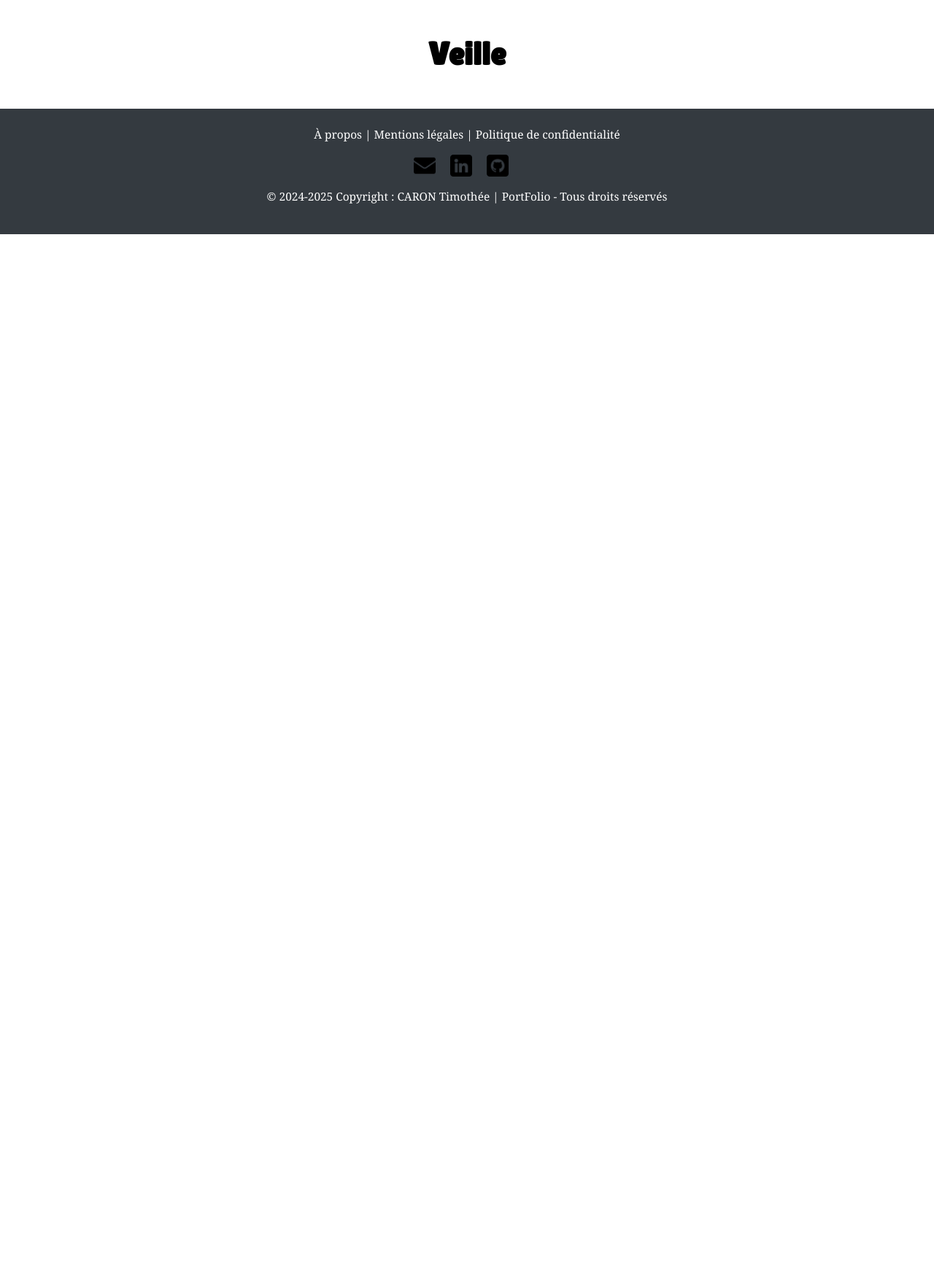
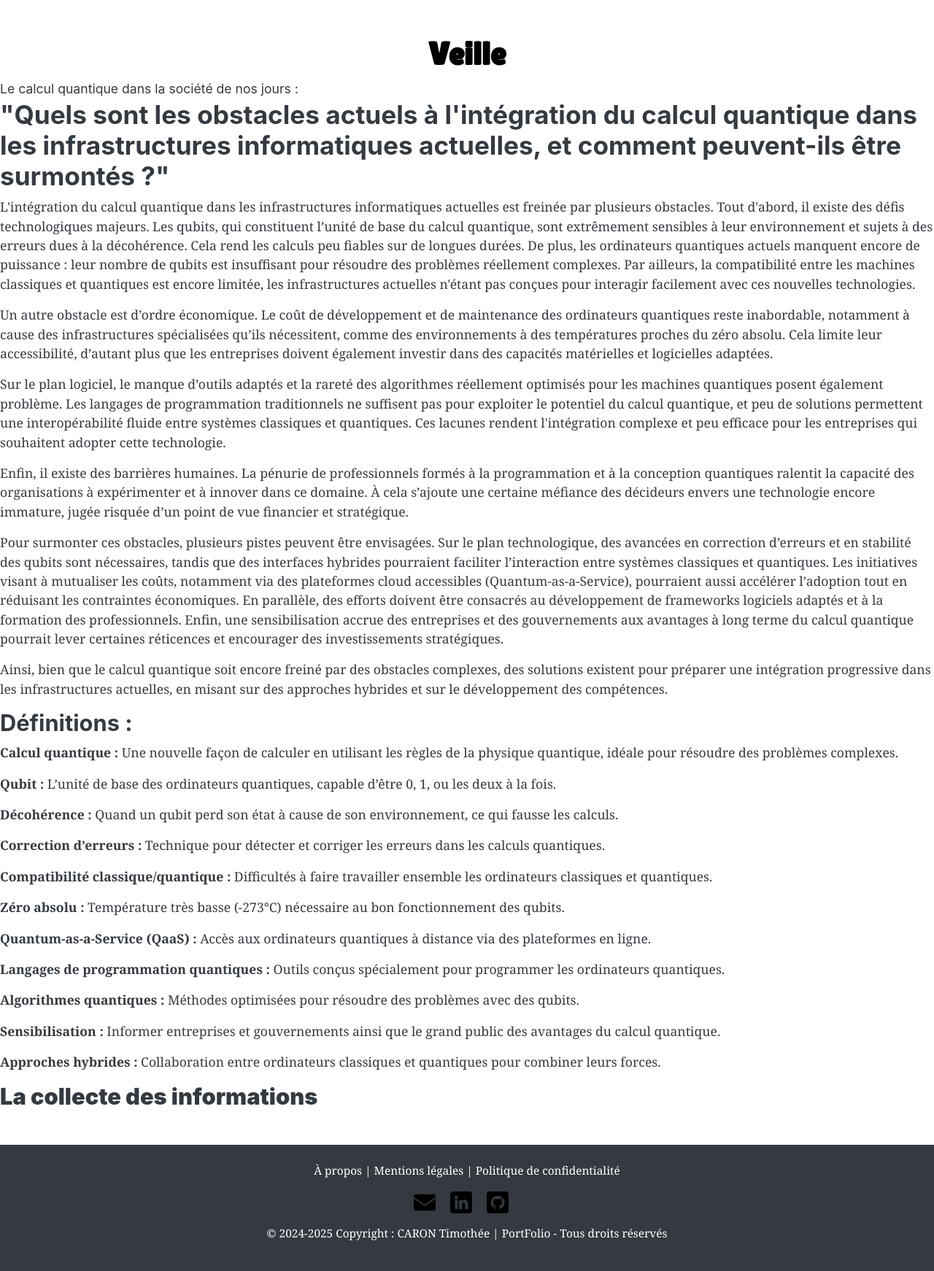
Before and after one commit to timotheecaronepsi/portfolio, a Symfony app: template templates/veille/veille.html.twig in a window 1280 px wide. Shown: the part 107-1849 px from the top of the page at 73% size. Before the commit the page ends 428 px from the top, so only its background shows below. Run offline with Twig, Linux system fonts and the light colour scheme; the template is opened without the code that fills it, so the values that code supplies are empty; some libraries are stand-ins or nearby versions.

Commit message:
Ajout de dans Veille

```diff
--- a/templates/veille/veille.html.twig
+++ b/templates/veille/veille.html.twig
@@ -8,4 +8,54 @@
 {% endblock %}
 {% block body %}
 	<h1 class="text-center mt-4 pt-4 display-1 fw-bold lilita fs-1 nc">Veille</h1>
+	<span class="phrase_accroche">Le calcul quantique dans la société de nos jours :</span>
+	<h2 class="question_veille">"Quels sont les obstacles actuels à l'intégration du calcul quantique dans les infrastructures informatiques actuelles, et comment peuvent-ils être surmontés ?"</h2>
+	<div class="div_texte_veille">
+		<p>L'intégration du calcul quantique dans les infrastructures informatiques actuelles est freinée par plusieurs obstacles. Tout d'abord, il existe des défis technologiques majeurs. Les qubits, qui constituent l’unité de base du calcul quantique, sont extrêmement sensibles à leur environnement et sujets à des erreurs dues à la décohérence. Cela rend les calculs peu fiables sur de longues durées. De plus, les ordinateurs quantiques actuels manquent encore de puissance : leur nombre de qubits est insuffisant pour résoudre des problèmes réellement complexes. Par ailleurs, la compatibilité entre les machines classiques et quantiques est encore limitée, les infrastructures actuelles n'étant pas conçues pour interagir facilement avec ces nouvelles technologies.</p>
+		<p>Un autre obstacle est d’ordre économique. Le coût de développement et de maintenance des ordinateurs quantiques reste inabordable, notamment à cause des infrastructures spécialisées qu’ils nécessitent, comme des environnements à des températures proches du zéro absolu. Cela limite leur accessibilité, d’autant plus que les entreprises doivent également investir dans des capacités matérielles et logicielles adaptées.</p>
+		<p>Sur le plan logiciel, le manque d’outils adaptés et la rareté des algorithmes réellement optimisés pour les machines quantiques posent également problème. Les langages de programmation traditionnels ne suffisent pas pour exploiter le potentiel du calcul quantique, et peu de solutions permettent une interopérabilité fluide entre systèmes classiques et quantiques. Ces lacunes rendent l'intégration complexe et peu efficace pour les entreprises qui souhaitent adopter cette technologie.</p>
+		<p>Enfin, il existe des barrières humaines. La pénurie de professionnels formés à la programmation et à la conception quantiques ralentit la capacité des organisations à expérimenter et à innover dans ce domaine. À cela s’ajoute une certaine méfiance des décideurs envers une technologie encore immature, jugée risquée d’un point de vue financier et stratégique.</p>
+		<p>Pour surmonter ces obstacles, plusieurs pistes peuvent être envisagées. Sur le plan technologique, des avancées en correction d’erreurs et en stabilité des qubits sont nécessaires, tandis que des interfaces hybrides pourraient faciliter l’interaction entre systèmes classiques et quantiques. Les initiatives visant à mutualiser les coûts, notamment via des plateformes cloud accessibles (Quantum-as-a-Service), pourraient aussi accélérer l’adoption tout en réduisant les contraintes économiques. En parallèle, des efforts doivent être consacrés au développement de frameworks logiciels adaptés et à la formation des professionnels. Enfin, une sensibilisation accrue des entreprises et des gouvernements aux avantages à long terme du calcul quantique pourrait lever certaines réticences et encourager des investissements stratégiques.</p>
+		<p>Ainsi, bien que le calcul quantique soit encore freiné par des obstacles complexes, des solutions existent pour préparer une intégration progressive dans les infrastructures actuelles, en misant sur des approches hybrides et sur le développement des compétences.</p>
+	</div>
+	<div class="div_def">
+		<h3 class="titre_def">Définitions :</h3>
+		<p>
+			<strong>Calcul quantique :</strong>
+			Une nouvelle façon de calculer en utilisant les règles de la physique quantique, idéale pour résoudre des problèmes complexes.</p>
+		<p>
+			<strong>Qubit :</strong>
+			L’unité de base des ordinateurs quantiques, capable d’être 0, 1, ou les deux à la fois.</p>
+		<p>
+			<strong>Décohérence :</strong>
+			Quand un qubit perd son état à cause de son environnement, ce qui fausse les calculs.</p>
+		<p>
+			<strong>Correction d’erreurs :</strong>
+			Technique pour détecter et corriger les erreurs dans les calculs quantiques.</p>
+		<p>
+			<strong>Compatibilité classique/quantique :</strong>
+			Difficultés à faire travailler ensemble les ordinateurs classiques et quantiques.</p>
+		<p>
+			<strong>Zéro absolu :</strong>
+			Température très basse (-273°C) nécessaire au bon fonctionnement des qubits.</p>
+		<p>
+			<strong>Quantum-as-a-Service (QaaS) :</strong>
+			Accès aux ordinateurs quantiques à distance via des plateformes en ligne.</p>
+		<p>
+			<strong>Langages de programmation quantiques :</strong>
+			Outils conçus spécialement pour programmer les ordinateurs quantiques.</p>
+		<p>
+			<strong>Algorithmes quantiques :</strong>
+			Méthodes optimisées pour résoudre des problèmes avec des qubits.</p>
+		<p>
+			<strong>Sensibilisation :</strong>
+			Informer entreprises et gouvernements ainsi que le grand public des avantages du calcul quantique.</p>
+		<p>
+			<strong>Approches hybrides :</strong>
+			Collaboration entre ordinateurs classiques et quantiques pour combiner leurs forces.</p>
+	</div>
+	<div class="div_info">
+		<h3 class="titre_info"><strong>La collecte des informations</strong></h3>
+	</div>
+
 {% endblock %}
```
Also changed, not shown: assets/styles/veille.css (+56 -0 lines).
